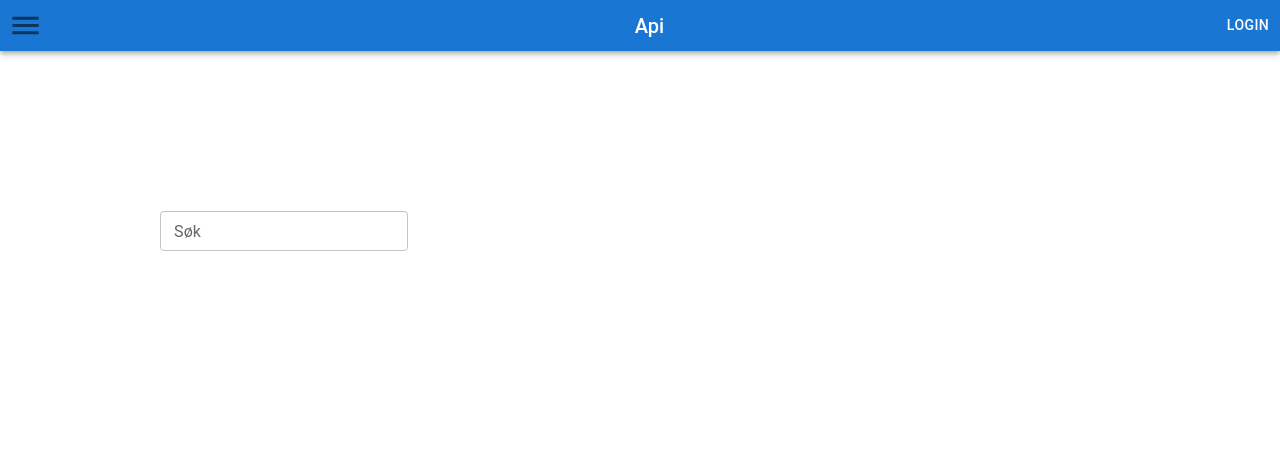
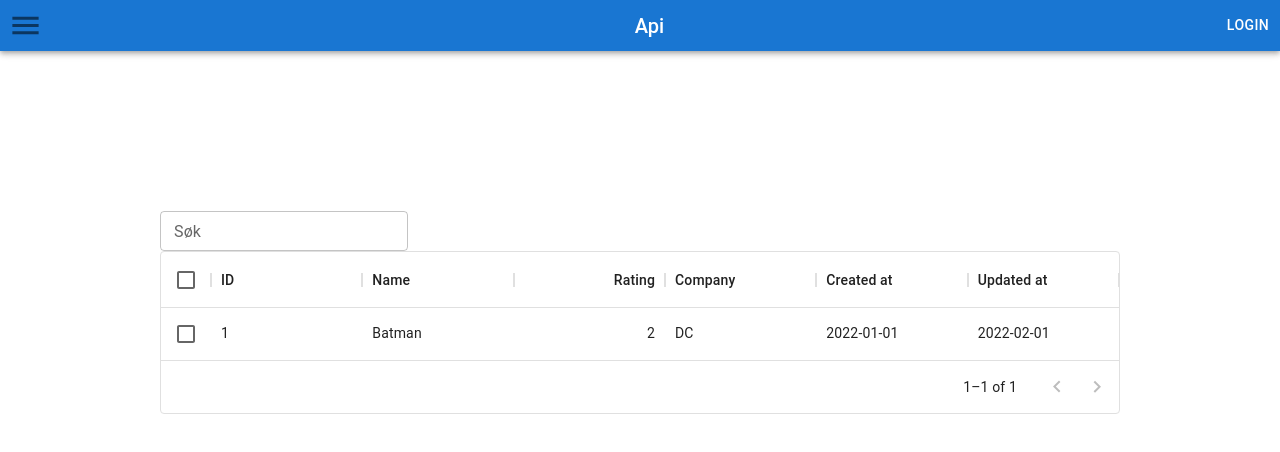
Before and after one commit to alexandereismont/kotlin-api, a React (Create React App) app in the folder frontend/: page / in a window 1280 px wide. Shown: the top 452 px of the page. Built offline with nearby package versions, Linux system fonts and the light colour scheme.

Commit message:
added a data table with mock data

```diff
--- a/frontend/package.json
+++ b/frontend/package.json
@@ -7,6 +7,7 @@
     "@emotion/styled": "^11.8.1",
     "@mui/icons-material": "^5.5.1",
     "@mui/material": "^5.5.2",
+    "@mui/x-data-grid": "^5.8.0",
     "@testing-library/jest-dom": "^5.16.3",
     "@testing-library/react": "^12.1.4",
     "@testing-library/user-event": "^13.5.0",
--- a/frontend/src/App.tsx
+++ b/frontend/src/App.tsx
@@ -2,6 +2,7 @@ import React from 'react';
 import {NavBar} from "./navbar/NavBar";
 import {Forms} from "./forms/Forms";
 import './app.scss';
+import {SuperheroTable} from "./table/superheroTable";
 
 function App() {
     return (
@@ -9,6 +10,7 @@ function App() {
             <NavBar />
             <div className={`formsDiv`}>
                 <Forms />
+                <SuperheroTable />
             </div>
         </div>
     );
--- /dev/null
+++ b/frontend/src/table/superheroTable.tsx
@@ -0,0 +1,81 @@
+import React from 'react';
+import {DataGrid, GridColDef, GridDensityTypes} from '@mui/x-data-grid';
+
+const headerCells = [
+    {label: "Name"},
+    {label: "Rating"},
+    {label: "Company"},
+    {label: "Created at"},
+    {label: "Updated at"}
+]
+
+const columns: GridColDef[] = [
+    { field: 'id', headerName: 'ID', width: 70, flex: 1 },
+    { field: 'name', headerName: 'Name', width: 130, flex: 1 },
+    {
+        field: 'rating',
+        headerName: 'Rating',
+        type: 'number',
+        width: 90,
+        flex: 1,
+    },
+    {
+        field: 'company',
+        headerName: 'Company',
+  //      description: 'This column has a value getter and is not sortable.',
+   //     sortable: false,
+        width: 160,
+        flex: 1,
+    },
+    {
+        field: "createdAt",
+        headerName: "Created at",
+        flex: 1,
+    },
+    {
+        field: "updatedAt",
+        headerName: "Updated at",
+        flex: 1,
+    }
+];
+
+const rows = [
+    {id:1, name: "Batman", rating: 2, company: 'DC', createdAt: "2022-01-01", updatedAt: "2022-02-01"},
+];
+
+export const SuperheroTable = () => {
+    return (
+        <div>
+            <DataGrid
+                density={GridDensityTypes.Standard}
+                autoHeight
+                pageSize={5}
+                rowsPerPageOptions={[5]}
+                columns={columns}
+                rows={rows}
+                checkboxSelection
+                showColumnRightBorder={false}
+            />
+        </div>
+    )
+}
+
+/*
+            <TableContainer>
+                <Table>
+                    <TableHead>
+                        <TableRow>
+                            {headerCells.map((header) => (
+                                <TableCell
+                                    align={"center"}
+                                    padding={"normal"}
+                                    size={"medium"}
+                                >
+                                    {header.label}
+                                </TableCell>
+                            ))}
+                        </TableRow>
+                    </TableHead>
+                </Table>
+            </TableContainer>
+* */
```
Also changed, not shown: frontend/src/table/superheroTable.module.scss (added), 2 other files (tests, documents, lock files or other folders).
